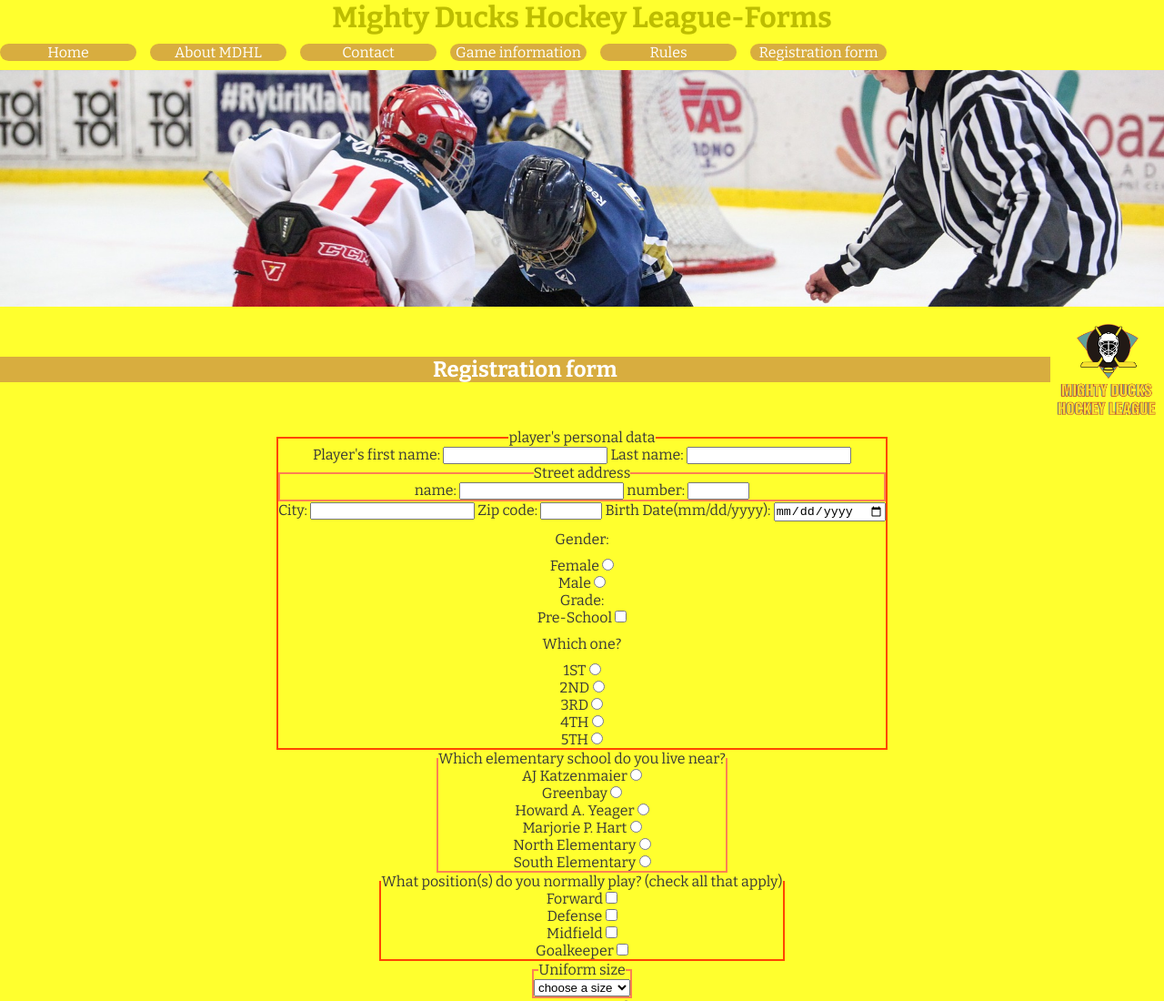
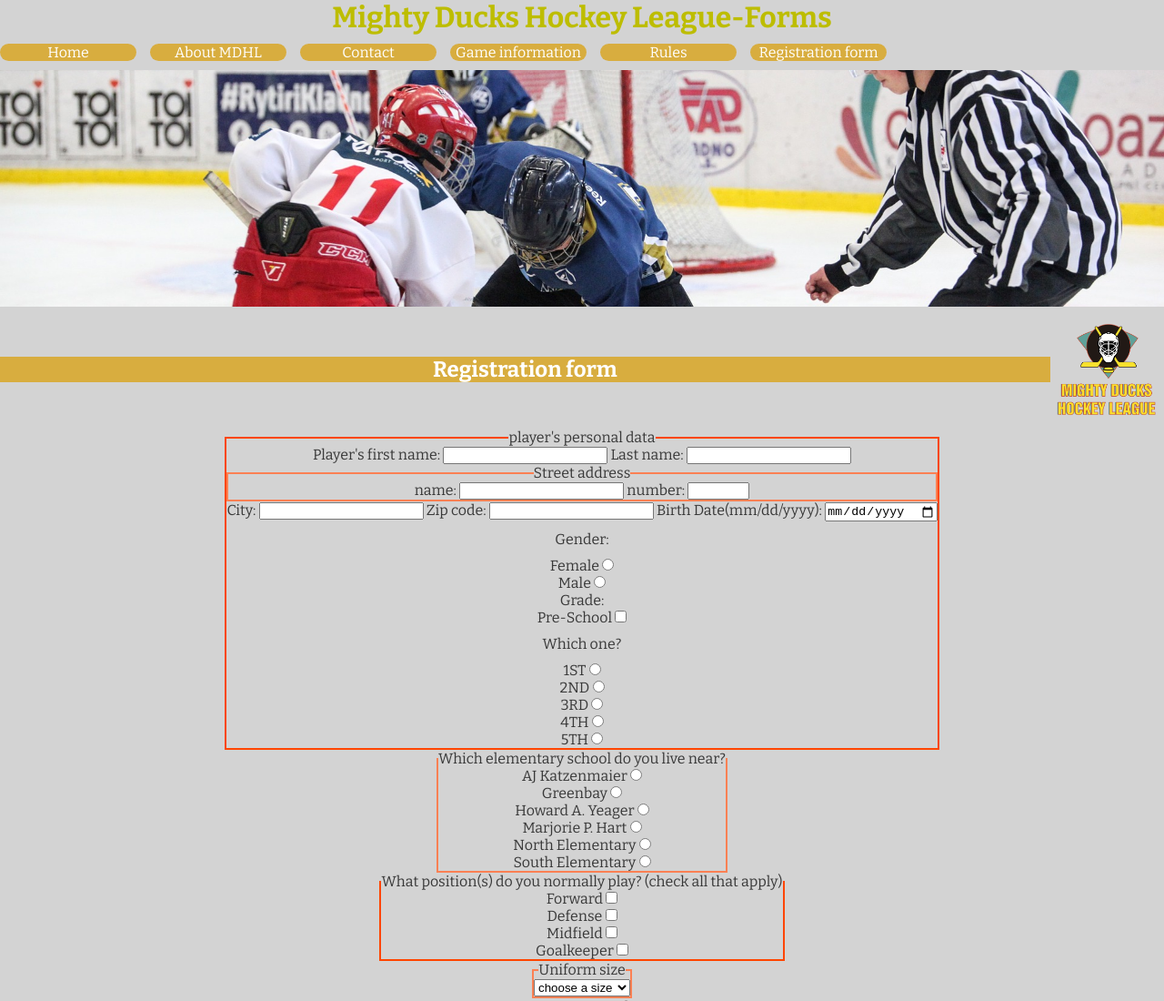
Before and after one commit to caropenaIt/MDHL_Pena_Astigarraga, a plain HTML site: page pages/forms.html in a window 1280 px wide. Shown: the top 1100 px of the page at 91% size. Drawn offline with nearby package versions, Linux system fonts and the light colour scheme.

Commit message:
off topic: pequeñas correcciones a partir del feedback de task 4

```diff
--- a/assets/css/style.css
+++ b/assets/css/style.css
@@ -6,8 +6,9 @@
   box-sizing: border-box;
 }
 body{
-  background-color: rgb(255, 255, 46);
-  font-family: 'Bitter', serif;
+  /* background-color: rgb(255, 255, 46); */
+  background-color: lightgrey;
+  font-family: 'Bitter', sans-serif;
   color: rgb(56, 56, 56);
 }
 p{
--- a/pages/forms.html
+++ b/pages/forms.html
@@ -12,12 +12,12 @@
     <h1>Mighty Ducks Hockey League-Forms</h1>
 
     <nav class="nav-box">
-      <a href="../index.html" target="_blank">Home</a>
-      <a href="./about_mdhl.html" target="_blank">About MDHL</a>
-      <a href="./contact.html" target="_blank">Contact</a>
-      <a href="./game_info.html" target="_blank">Game information</a>
-      <a href="./rules.html" target="_blank">Rules</a>
-      <a href="./forms.html" target="_blank">Registration form</a>
+      <a href="../index.html">Home</a>
+      <a href="./about_mdhl.html">About MDHL</a>
+      <a href="./contact.html">Contact</a>
+      <a href="./game_info.html">Game information</a>
+      <a href="./rules.html">Rules</a>
+      <a href="./forms.html">Registration form</a>
     </nav>
     <img src="../assets/images/design1_image1.jpg" alt="design1_image1" class="banner">
     <div class="mini-header">
@@ -43,7 +43,7 @@
           <label for="city">City:</label>
           <input type="text" name="city" id="city">
           <label for="code">Zip code:</label>
-          <input type="number" name="code" id="code" min="1" max="1001">
+          <input type="number" name="code" id="code">
           <label for="date">Birth Date(mm/dd/yyyy):</label>
           <input type="date" name="birth-day" id="birth">
           <p>Gender:</p>
```
Also changed, not shown: index.html (+6 -6 lines), pages/about_mdhl.html (+6 -6 lines), pages/contact.html (+6 -6 lines), pages/game_info.html (+6 -6 lines), pages/rules.html (+6 -6 lines).
